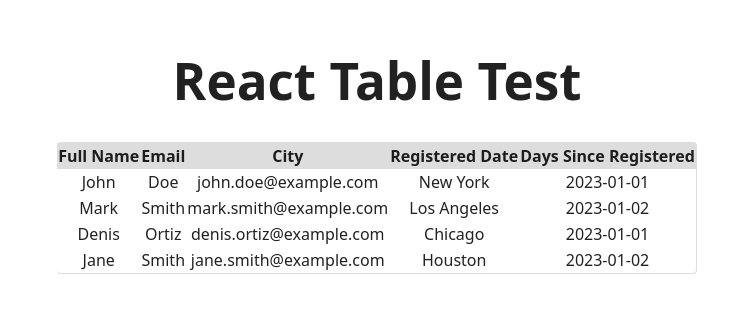
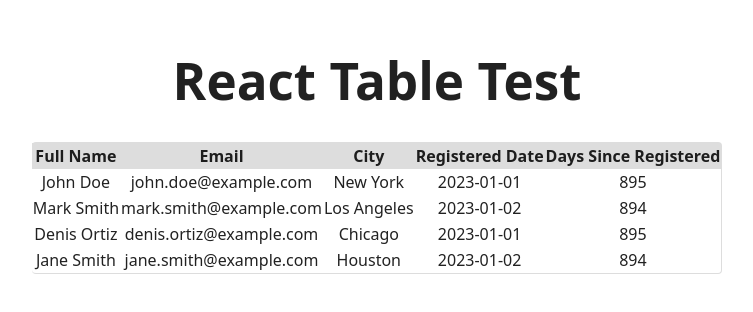
Before and after one commit to Kwabena2K/react-table, a React (Vite) app: page / in a window 1280 px wide. Shown: the part 254-566 px from the top of the page, without its empty margins (263-1016 px from the left). Built offline with nearby package versions, Linux system fonts and the light colour scheme.

Commit message:
fixed mismatched headers and tbody cells

```diff
--- a/src/components/Table.jsx
+++ b/src/components/Table.jsx
@@ -6,8 +6,6 @@ const Table = () => {
 
 
  // Fake data for demonstration purposes
-
-    // Updated headers to match the new data structure
         const [headers, setHeaders] = useState([
             { id: 1, KEY: "FullName", LABEL: "Full Name" },
             { id: 2, KEY: "Email", LABEL: "Email" },
@@ -49,30 +47,37 @@ const Table = () => {
             City: "Houston",
             registeredDate: "2023-01-02",
             },
-        ].map((item) => ({
+        ].map((item) => {
+            const daysSinceRegistered = Math.floor(
+            (new Date() - new Date(item.registeredDate)) / (1000 * 60 * 60 * 24)
+            );
+            return {
             ...item,
             FullName: `${item.FirstName} ${item.LastName}`,
-        }));
+            daysSinceRegistered,
+            };
+        });
 
-        return  (
+        return (
             <table>
             <thead>
-            <tr>{headers.map((header, index) =>
-                    <th key={index}><span>{header.LABEL}</span></th> )}</tr>
+                <tr>
+                {headers.map((header) => (
+                    <th key={header.id}>{header.LABEL}</th>
+                ))}
+                </tr>
             </thead>
             <tbody>
-            {data.map((row, index) => (
-                <tr key={index}>
-                    <td>{row.FirstName}</td>
-                    <td>{row.LastName}</td>
-                    <td>{row.Email}</td>
-                    <td>{row.City}</td>
-                    <td>{row.registeredDate}</td>
+                {data.map((row) => (
+                <tr key={row.id}>
+                    {headers.map((header) => (
+                    <td key={header.id}>{row[header.KEY]}</td>
+                    ))}
                 </tr>
                 ))}
             </tbody>
             </table>
         );
-}
+        };
 
         export default Table;
```
Lines whose indentation alone changed are shown as unchanged.
